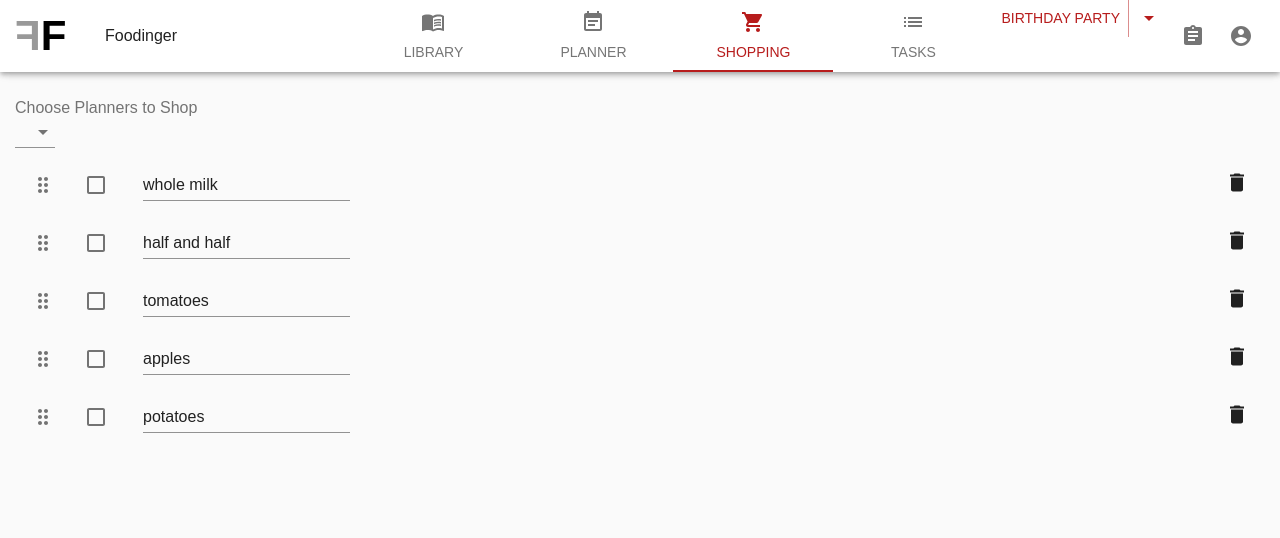
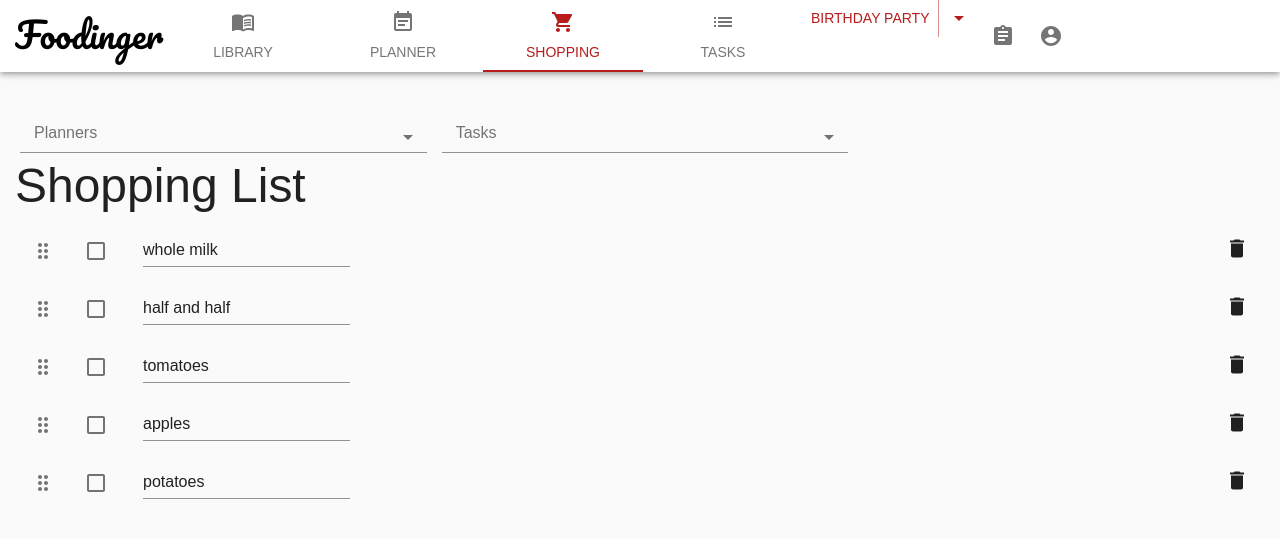
Before and after one commit to switzerb/foodinger-web-ui, a React (Create React App) app: page /shopping in a window 1280 px wide. Shown: the top 538 px of the page. Built offline with nearby package versions, Linux system fonts and the light colour scheme.

Commit message:
Playing around with navigation

```diff
--- a/src/AppHeader.js
+++ b/src/AppHeader.js
@@ -35,7 +35,7 @@ import SelectPlan from "./planner/SelectPlan";
 const styles = makeStyles(theme => ({
     root: {
         flexGrow: 1,
-        backgroundColor: "#fff"
+        backgroundColor: "#fff",
     },
     title: {
         flexGrow: 1,
@@ -67,9 +67,6 @@ const AppHeader = (props) => {
     return <AppBar className={classes.root}>
             <Toolbar>
                 <Logo />
-                <Typography className={classes.title} color="textPrimary">
-                    Foodinger
-                </Typography>
                 <Tabs
                     value={pathname.substring(1)}
                     indicatorColor="primary"
--- a/src/Logo.js
+++ b/src/Logo.js
@@ -3,15 +3,11 @@ import {makeStyles} from "@material-ui/core/styles";
 
 const styles = makeStyles(theme => ({
         root: {
-            fontSize: "3em",
+            fontSize: "2.5em",
             color: "black",
-            fontWeight: "bold",
-            width: "90px"
         },
         F: {
-            transform: "scaleX(-1)",
-            display: "inline-block",
-            color: "rgba(0,0,0,.4)"
+            fontFamily: "Pacifico",
         }
     })
 );
@@ -20,8 +16,7 @@ const Logo = () => {
     const classes = styles();
     return (
         <div className={classes.root}>
-            <span className={classes.F}>F</span>
-            <span>F</span>
+            <span className={classes.F}>Foodinger</span>
         </div>);
 };
 
--- a/src/index.css
+++ b/src/index.css
@@ -1,3 +1,5 @@
+@import url('https://fonts.googleapis.com/css?family=Pacifico&display=swap');
+
 body {
   margin: 0;
   font-family: -apple-system, BlinkMacSystemFont, 'Segoe UI', 'Roboto', 'Oxygen',
--- a/src/shopping/ShoppingList.js
+++ b/src/shopping/ShoppingList.js
@@ -6,7 +6,8 @@ import {
     ListItem,
     ListItemText,
     ListItemIcon,
-    ListItemSecondaryAction
+    ListItemSecondaryAction,
+    Typography
 } from "@material-ui/core";
 import {
     Delete,
@@ -16,6 +17,7 @@ import ButtonGroup from "@material-ui/core/ButtonGroup";
 import Select from "@material-ui/core/Select";
 import MenuItem from "@material-ui/core/MenuItem";
 import InputLabel from "@material-ui/core/InputLabel";
+import ShoppingListFilters from "./ShoppingListFilters";
 
 const items = [
     "whole milk",
@@ -69,30 +71,10 @@ const ShoppingListItem = ({item, idx}) => {
 
 const ShoppingList = () => {
 
-    const [plannerName, setPlannerName] = React.useState([]);
-
-    const handleChange = event => {
-        setPlannerName(event.target.value);
-    };
-
-
     return (
         <div>
-            <InputLabel id="demo-mutiple-name-label">Choose Planners to Shop</InputLabel>
-            <Select
-                labelId="demo-mutiple-name-label"
-                id="demo-mutiple-name"
-                multiple
-                value={plannerName}
-                onChange={handleChange}
-                input={<Input/>}
-            >
-                {planners.map(plan => (
-                    <MenuItem key={plan} value={plan}>
-                        {plan}
-                    </MenuItem>
-                ))}
-            </Select>
+            <ShoppingListFilters/>
+            <Typography variant="h3">Shopping List</Typography>
             <List>
                 {items.map((item, idx) => <ShoppingListItem item={item} idx={idx}/>)}
             </List>
--- /dev/null
+++ b/src/shopping/ShoppingListFilters.js
@@ -0,0 +1,88 @@
+import React from "react";
+import { makeStyles } from "@material-ui/core/styles";
+import {
+    Checkbox,
+    FormControl,
+    Grid,
+    Input,
+    InputLabel,
+    Select,
+    MenuItem
+} from "@material-ui/core";
+import planners from "../data/planners";
+
+const useStyles = makeStyles((theme) => ({
+    formControl: {
+        margin: theme.spacing(1),
+        width: "100%",
+    },
+    select: {},
+    selectEmpty: {
+        marginTop: theme.spacing(2),
+    },
+}));
+
+const ShoppingListFilters = () => {
+    const classes = useStyles();
+
+    const [plannerName, setPlannerName] = React.useState([]);
+
+    const handleChange = event => {
+        setPlannerName(event.target.value);
+    };
+
+    return (
+        <Grid container spacing={3}>
+            <Grid item xs={4}>
+                <FormControl variant="outlined" className={classes.formControl}>
+                    <InputLabel id="planners-select">Planners</InputLabel>
+                    <Select
+                        className={classes.select}
+                        labelId="planners-select"
+                        value={plannerName}
+                        onChange={handleChange}
+                        input={<Input/>}
+                    >
+                        {planners.map(plan => (
+                            <MenuItem key={plan} value={plan}>
+                                <Checkbox
+                                    edge="start"
+                                    checked={false}
+                                    tabIndex={-1}
+                                    disableRipple
+                                />
+                                {plan}
+                            </MenuItem>
+                        ))}
+                    </Select>
+                </FormControl>
+            </Grid>
+            <Grid item xs={4}>
+                <FormControl variant="outlined" className={classes.formControl}>
+                    <InputLabel id="planners-select">Tasks</InputLabel>
+                    <Select
+                        className={classes.select}
+                        labelId="planners-select"
+                        value={plannerName}
+                        onChange={handleChange}
+                        input={<Input/>}
+                    >
+                        {planners.map(plan => (
+                            <MenuItem key={plan} value={plan}>
+                                <Checkbox
+                                    edge="start"
+                                    checked={false}
+                                    tabIndex={-1}
+                                    disableRipple
+                                />
+                                {plan}
+                            </MenuItem>
+                        ))}
+                    </Select>
+                </FormControl>
+            </Grid>
+        </Grid>
+    )
+};
+
+export default ShoppingListFilters;
```
